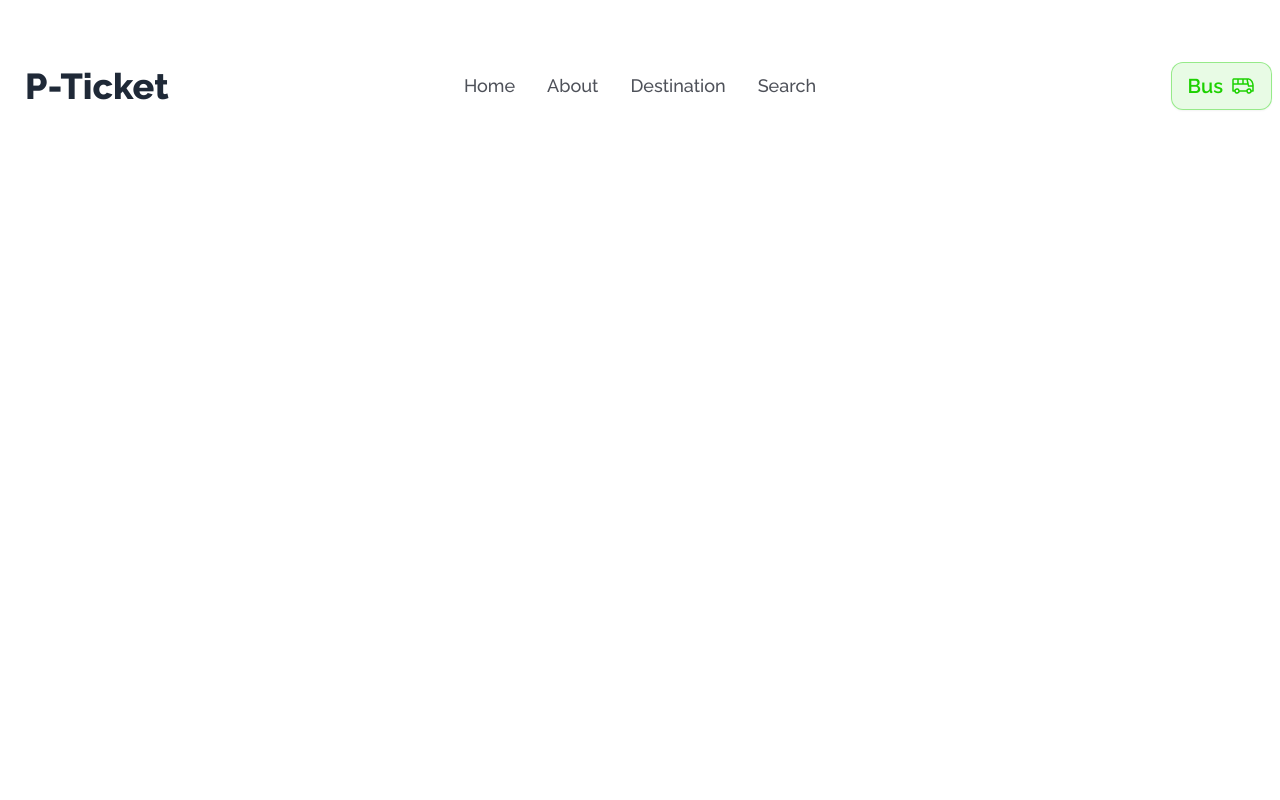
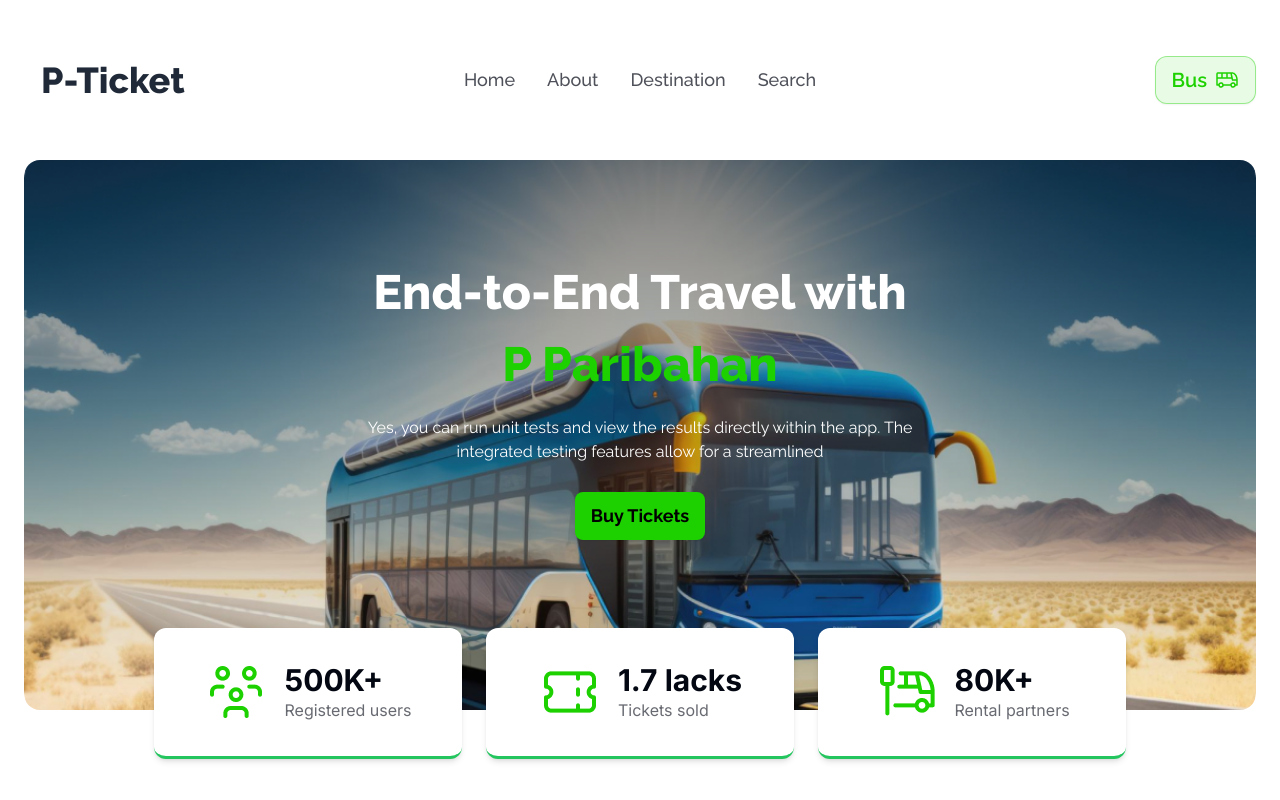
Before and after one commit to Nujat-Zaman-Chowdhury/Assignment-5, a plain HTML site: page index.html in a window 1280 px wide. Drawn offline with nearby package versions, Linux system fonts and the light colour scheme.

Commit message:
header section done

```diff
--- a/index.html
+++ b/index.html
@@ -29,12 +29,13 @@
 
 </head>
 <body class="font-raleway">
-    <header class="container mx-auto py-12">
-        <!-- navbar -->
-        <div class="navbar bg-base-100">
+    <header class="">
+        <!-- navbar start-->
+        <nav class="container px-6 mx-auto py-12">
+            <div class="navbar bg-base-100 p-0">
                 <div class="navbar-start">
                   <div class="dropdown">
-                <div tabindex="0" role="button" class="btn btn-ghost lg:hidden">
+                    <div tabindex="0" role="button" class="btn btn-ghost lg:hidden px-0">
                       <svg xmlns="http://www.w3.org/2000/svg" class="h-5 w-5" fill="none" viewBox="0 0 24 24" stroke="currentColor"><path stroke-linecap="round" stroke-linejoin="round" stroke-width="2" d="M4 6h16M4 12h8m-8 6h16" /></svg>
                     </div>
                     <ul tabindex="0" class="menu menu-sm dropdown-content mt-3 z-[1] p-2 shadow bg-base-100 rounded-box w-52 text-lg font-medium text-[#030712B3]">
@@ -44,7 +45,7 @@
                         <li><a>Search</a></li>
                     </ul>
                   </div>
-              <a class="btn btn-ghost text-4xl font-extrabold">P-Ticket</a>
+                  <a class="btn btn-ghost lg:text-4xl font-extrabold">P-Ticket</a>
                 </div>
                 <div class="navbar-center hidden lg:flex">
                   <ul class="menu menu-horizontal px-1 text-lg font-medium text-[#030712B3]">
@@ -56,11 +57,51 @@
                 </div>
                 <div class="navbar-end">
                   <div>
-                <button class="btn rounded-xl text-xl font-semibold bg-[#1DD1001A] text-primary-color border border-[#1DD10066]">Bus
+                    <button class="btn rounded-xl lg:text-xl font-semibold bg-[#1DD1001A] text-primary-color border border-[#1DD10066]">Bus
                         <img src="images/bus-icon.png" alt=""></button>
                   </div>
                 </div>
               </div>
+        </nav>
+        <!-- navbar end -->
+
+        <!-- banner section start -->
+        <div class="container px-6 mx-auto  relative">
+            <div class="bg-[url(./images/banner.png)]  bg-no-repeat bg-cover bg-center w-full lg:h-[550px] rounded-2xl">
+                <div class="text-center lg:w-[742px] mx-auto p-5 lg:p-20 space-y-7 text-white">
+                    <div class="text-2xl lg:text-5xl font-extrabold lg:mt-7">
+                    <h2>End-to-End Travel with <br>
+                    <h2 class="text-primary-color mt-6"> P Paribahan</h2></div>
+                    <p class="mt-6">Yes, you can run unit tests and view the results directly within the app. The integrated testing features allow for a streamlined</p>
+                    <button class="btn bg-primary-color text-black border-0 text-lg font-bold">Buy Tickets</button>
+                </div>
+                <div class="hidden lg:flex justify-center items-center gap-6 absolute mx-auto left-0 right-0 top-[85%]">
+                    <div class="flex justify-center items-center bg-white w-[308px] p-8 gap-4 rounded-xl border-b-[3px]  border-b-green-500 shadow-md ">
+                        <div><img src="images/people.png" alt=""></div>
+                        <div class="font-inter">
+                            <h3 class="text-3xl font-bold text-[#030712]">500K+</h3>
+                            <p class=" text-[#03071299]">Registered users</p>
+                        </div>
+                    </div>
+                    <div class="flex justify-center items-center bg-white w-[308px] p-8 gap-4 rounded-xl border-b-[3px]  border-b-green-500 shadow-md ">
+                        <div><img src="images/ticket-cupon.png" alt=""></div>
+                        <div class="font-inter">
+                            <h3 class="text-3xl font-bold text-[#030712]">1.7 lacks</h3>
+                            <p class=" text-[#03071299]">Tickets sold</p>
+                        </div>
+                    </div>
+                    <div class="flex justify-center items-center bg-white w-[308px] p-8 gap-4 rounded-xl border-b-[3px]  border-b-green-500 shadow-md ">
+                        <div><img src="images/stoppage.png" alt=""></div>
+                        <div class="font-inter">
+                            <h3 class="text-3xl font-bold text-[#030712]">80K+</h3>
+                            <p class=" text-[#03071299]">Rental partners</p>
+                        </div>
+                    </div>
+                </div>
+            </div>
+
+        </div>
+        <!-- banner section end -->
     </header>
     <main></main>
     <footer></footer>
```
Lines whose indentation alone changed are shown as unchanged.
